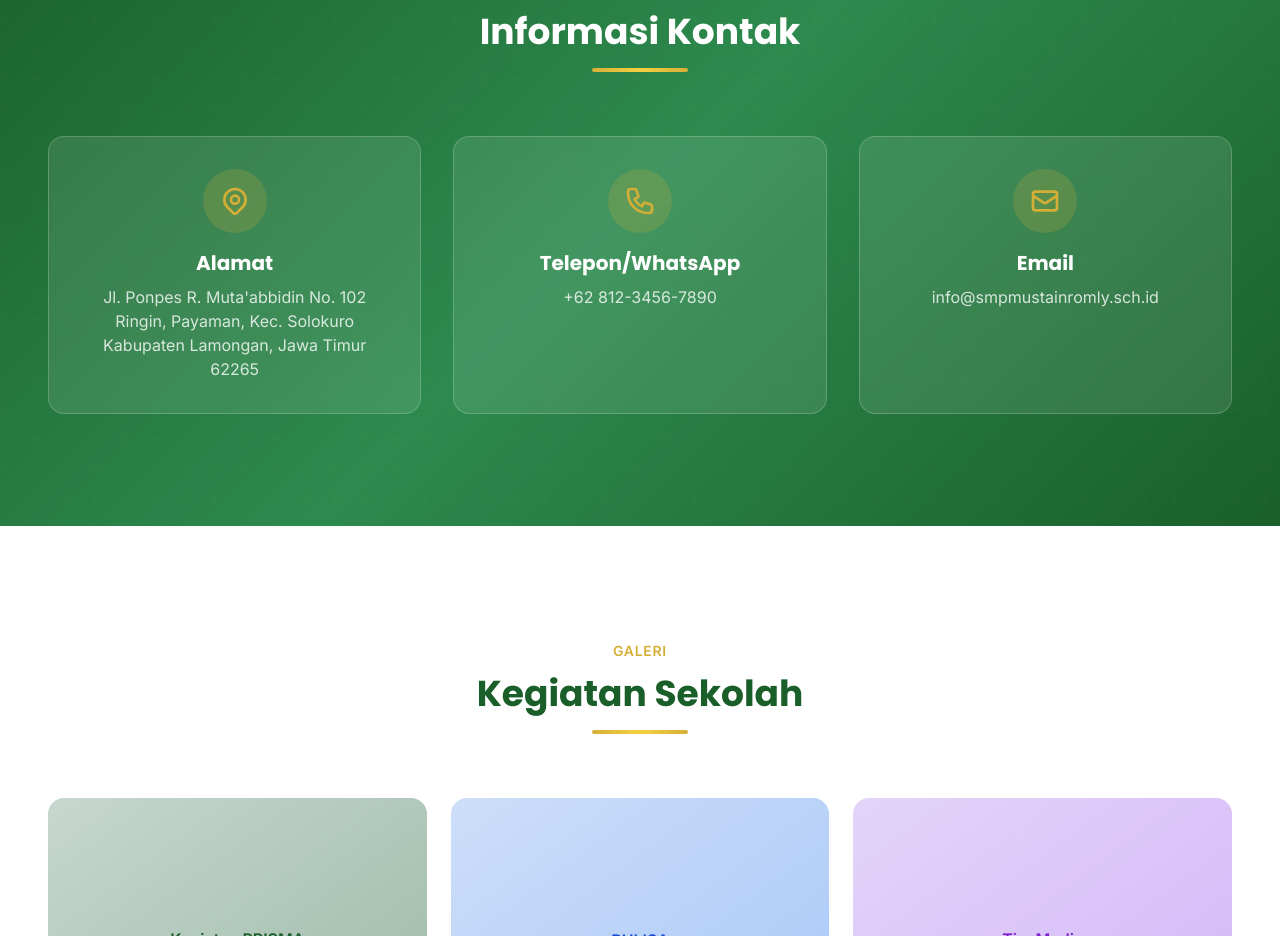
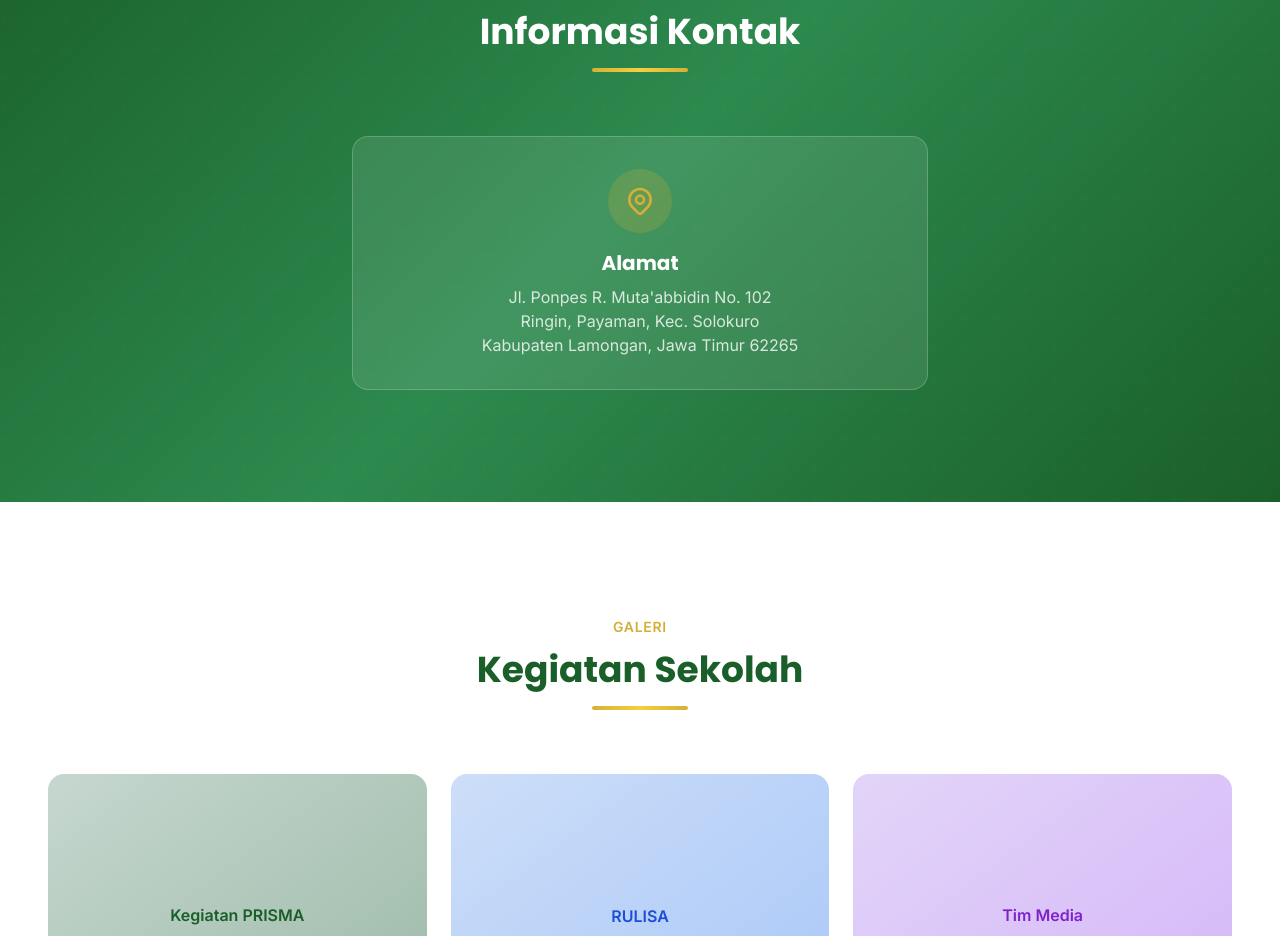
Before and after one commit to elhak/smp-mustain-romly, a website: page src/index.html in a window 1280 px wide. Shown: the part 7762-8698 px from the top of the page. Drawn offline with nearby package versions, Linux system fonts and the light colour scheme.

Commit message:
Remove phone/email from main contact section + fix success message

```diff
--- a/src/index.html
+++ b/src/index.html
@@ -915,7 +915,7 @@
                 <div class="w-24 h-1 gold-gradient mx-auto rounded-full"></div>
             </div>
 
-            <div class="grid md:grid-cols-3 gap-8">
+            <div class="grid md:grid-cols-1 gap-8 max-w-xl mx-auto">
                 <!-- Alamat -->
                 <div class="bg-white/10 backdrop-blur-sm rounded-2xl p-8 border border-white/20 text-center hover-lift">
                     <div class="w-16 h-16 bg-sparta-gold/20 rounded-full flex items-center justify-center mx-auto mb-4">
@@ -926,28 +926,6 @@
                     </div>
                     <h3 class="font-heading text-xl font-bold text-white mb-2">Alamat</h3>
                     <p class="text-white/80">Jl. Ponpes R. Muta'abbidin No. 102<br>Ringin, Payaman, Kec. Solokuro<br>Kabupaten Lamongan, Jawa Timur 62265</p>
-                </div>
-
-                <!-- Telepon -->
-                <div class="bg-white/10 backdrop-blur-sm rounded-2xl p-8 border border-white/20 text-center hover-lift">
-                    <div class="w-16 h-16 bg-sparta-gold/20 rounded-full flex items-center justify-center mx-auto mb-4">
-                        <svg class="w-8 h-8 text-sparta-gold" fill="none" stroke="currentColor" viewBox="0 0 24 24">
-                            <path stroke-linecap="round" stroke-linejoin="round" stroke-width="2" d="M3 5a2 2 0 012-2h3.28a1 1 0 01.948.684l1.498 4.493a1 1 0 01-.502 1.21l-2.257 1.13a11.042 11.042 0 005.516 5.516l1.13-2.257a1 1 0 011.21-.502l4.493 1.498a1 1 0 01.684.949V19a2 2 0 01-2 2h-1C9.716 21 3 14.284 3 6V5z"/>
-                        </svg>
-                    </div>
-                    <h3 class="font-heading text-xl font-bold text-white mb-2">Telepon/WhatsApp</h3>
-                    <p class="text-white/80"><a href="tel:+6281234567890" class="hover:text-sparta-gold transition-colors">+62 812-3456-7890</a></p>
-                </div>
-
-                <!-- Email -->
-                <div class="bg-white/10 backdrop-blur-sm rounded-2xl p-8 border border-white/20 text-center hover-lift">
-                    <div class="w-16 h-16 bg-sparta-gold/20 rounded-full flex items-center justify-center mx-auto mb-4">
-                        <svg class="w-8 h-8 text-sparta-gold" fill="none" stroke="currentColor" viewBox="0 0 24 24">
-                            <path stroke-linecap="round" stroke-linejoin="round" stroke-width="2" d="M3 8l7.89 5.26a2 2 0 002.22 0L21 8M5 19h14a2 2 0 002-2V7a2 2 0 00-2-2H5a2 2 0 00-2 2v10a2 2 0 002 2z"/>
-                        </svg>
-                    </div>
-                    <h3 class="font-heading text-xl font-bold text-white mb-2">Email</h3>
-                    <p class="text-white/80"><a href="mailto:info@smpmustainromly.sch.id" class="hover:text-sparta-gold transition-colors">info@smpmustainromly.sch.id</a></p>
                 </div>
             </div>
         </div>
@@ -1108,7 +1086,7 @@
                     </div>
                     <h3 class="font-heading text-2xl font-bold text-sparta-green mb-4">Pendaftaran Berhasil! 🎉</h3>
                     <p class="text-slate-600 text-lg mb-2">Terima kasih telah mendaftar di SMP SPARTA.</p>
-                    <p class="text-slate-500">Tim kami akan menghubungi Anda segera melalui WhatsApp/telepon yang terdaftar.</p>
+                    <p class="text-slate-500">Tim kami akan memproses pendaftaran Anda. Silakan datang langsung ke sekolah untuk konfirmasi.</p>
                     <div class="mt-8">
                         <a href="/" class="inline-flex items-center gap-2 text-sparta-green hover:underline font-medium">
                             <svg class="w-5 h-5" fill="none" stroke="currentColor" viewBox="0 0 24 24">
```
